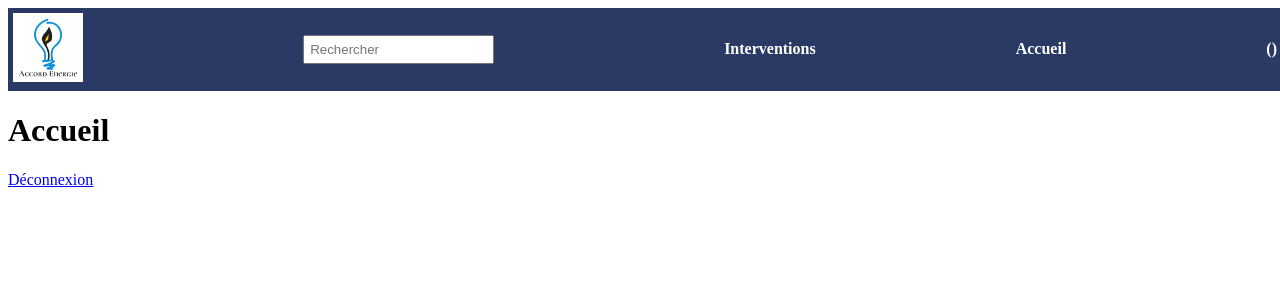
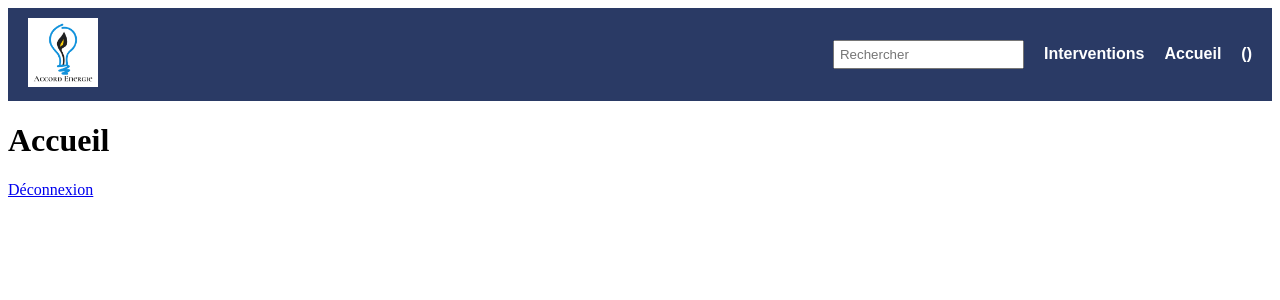
Before and after one commit to Aure0310/aurelien, a PHP site: page /accueil.php in a window 1280 px wide. Shown: the top 300 px of the page. Run offline with PHP 8.4, Linux system fonts and the light colour scheme; data that the repository does not hold is empty.

Commit message:
modified:   B2/app/classes/Page.php 	modified:   B2/app/public/administration.php 	modified:   B2/app/public/css/navbar.css 	modified:   B2/app/templates/administration.html.twig 	modified:   B2/app/templates/navbar.html.twig

```diff
--- a/B2/app/classes/Page.php
+++ b/B2/app/classes/Page.php
@@ -107,10 +107,8 @@ class Page
 
     public function getAllRoles()
     {
-        $sql = "SELECT DISTINCT role FROM users";
-        $sth = $this->link->query($sql);
-        $sth->execute();
-        return $sth->fetchAll(\PDO::FETCH_COLUMN);
+        $roles = ["Admin", "Standardiste", "Intervenant", "Client"];
+        return $roles;
     }
 
     public function getInterventionsByUser($userId)
--- a/B2/app/public/administration.php
+++ b/B2/app/public/administration.php
@@ -28,12 +28,10 @@ if ($page->session->hasRole('Admin')) {
     $users = [];
     $roles = $page->getAllRoles();
 
-    // Vérifier si un rôle est sélectionné dans le filtre
     if(isset($_GET['filter_role']) && in_array($_GET['filter_role'], $roles)) {
         $filteredRole = $_GET['filter_role'];
-        $users = $page->getUsersByRole($filteredRole); // Modifier cette ligne pour récupérer les utilisateurs par rôle depuis la base de données
+        $users = $page->getUsersByRole($filteredRole);
     } else {
-        // Si aucun rôle n'est sélectionné, afficher tous les utilisateurs
         $users = $page->getAllUsers();
     }
 
@@ -51,7 +49,7 @@ if ($page->session->hasRole('Admin')) {
         'types' => $types,
         'urgences' => $urgences,
         'roles' => $roles,
-        'filter_role' => isset($_GET['filter_role']) ? $_GET['filter_role'] : '', // Passer le rôle filtré à Twig
+        'filter_role' => isset($_GET['filter_role']) ? $_GET['filter_role'] : '',
     ]);
 
 } else {
--- a/B2/app/public/css/navbar.css
+++ b/B2/app/public/css/navbar.css
@@ -5,12 +5,8 @@
     justify-content: space-between;
     align-items: center;
     color: #fff;
-    padding: 5px;
-}
-
-.navbar-left {
-    display: flex;
-    align-items: center;
+    padding: 10px 20px;
+    box-sizing: border-box;
 }
 
 .navbar-logo {
@@ -20,11 +16,17 @@
 .logo {
     max-width: 70px;
     height: auto;
+    cursor: pointer; /* Ajouté pour indiquer que le logo est cliquable */
+}
+
+.navbar-left {
+    display: flex;
+    align-items: center;
 }
 
 .navbar-search {
     padding: 5px;
-    margin-right: 230px;
+    margin-right: 20px;
 }
 
 .navbar-right {
@@ -33,14 +35,16 @@
 }
 
 .navbar-button {
-    margin-right: 200px;
+    margin-right: 20px;
     text-decoration: none;
     color: #fff;
     font-weight: bold;
+    font-family: "Arial", sans-serif; /* Utilisation de la police Arial */
 }
 
 .navbar-user a {
     text-decoration: none;
     color: #fff;
     font-weight: bold;
+    font-family: "Arial", sans-serif; /* Utilisation de la police Arial */
 }
--- a/B2/app/templates/administration.html.twig
+++ b/B2/app/templates/administration.html.twig
@@ -8,7 +8,6 @@
     {% include 'navbar.html.twig' %}
     <h1>Administration</h1>
 
-    <!-- Ajouter le formulaire de filtrage des rôles -->
     <form action="" method="get">
         <label for="filter_role">Filtrer par rôle :</label>
         <select name="filter_role" id="filter_role">
--- a/B2/app/templates/navbar.html.twig
+++ b/B2/app/templates/navbar.html.twig
@@ -7,15 +7,17 @@
 {% block body %}
     <nav class="navbar">
         <div class="navbar-logo">
-            <img src="img/logo.jpg" alt="Logo" class="logo">
+            <a href="accueil.php">
+                <img src="img/logo.jpg" alt="Logo" class="logo">
+            </a>
         </div>
         <div class="navbar-left">
             <input type="text" placeholder="Rechercher" class="navbar-search">
+        </div>
+        <div class="navbar-right">
             {% if role == 'Admin' %}
                 <a href="administration.php" class="navbar-button">Administration</a>
             {% endif %}
-        </div>
-        <div class="navbar-right">
             <a href="interventions.php" class="navbar-button">Interventions</a>
             <a href="accueil.php" class="navbar-button">Accueil</a>
             <div class="navbar-user">
```
